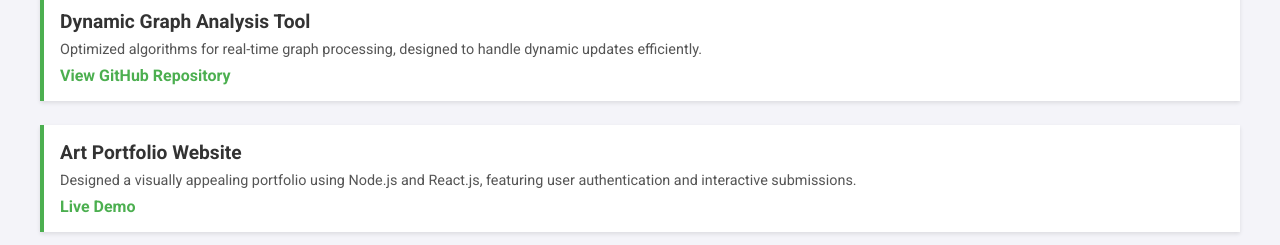
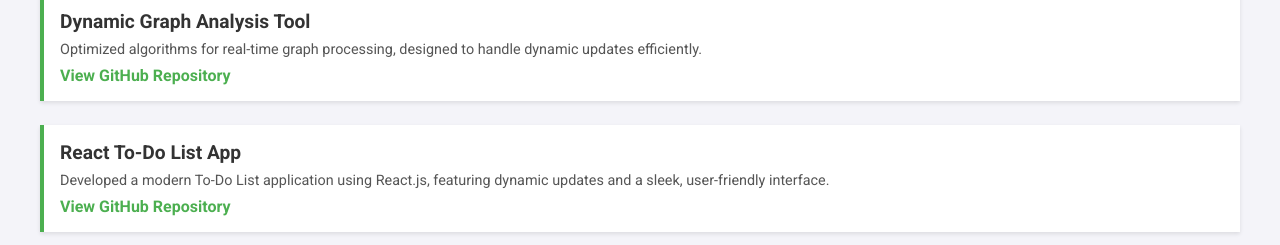
Before and after one commit to umut-bayindir/umut_bayindir_portfolio, a plain HTML site: page index.html in a window 1280 px wide. Shown: the part 555-800 px from the top of the page. Drawn offline with Linux system fonts and the light colour scheme.

Commit message:
Update index.html

```diff
--- a/index.html
+++ b/index.html
@@ -189,11 +189,7 @@
                     <a href="https://github.com/umut-bayindir/Elliot_Coding_" target="_blank">View GitHub Repository</a>
                 </li>
                 </li>
-                <li>
-                    <strong>Art Portfolio Website</strong>
-                    <p>Designed a visually appealing portfolio using Node.js and React.js, featuring user authentication and interactive submissions.</p>
-                    <a href="https://umut-portfolio.netlify.app" target="_blank">Live Demo</a>
-                </li>
+
                 <li>
                     <strong>React To-Do List App</strong>
                     <p>Developed a modern To-Do List application using React.js, featuring dynamic updates and a sleek, user-friendly interface.</p>
```
